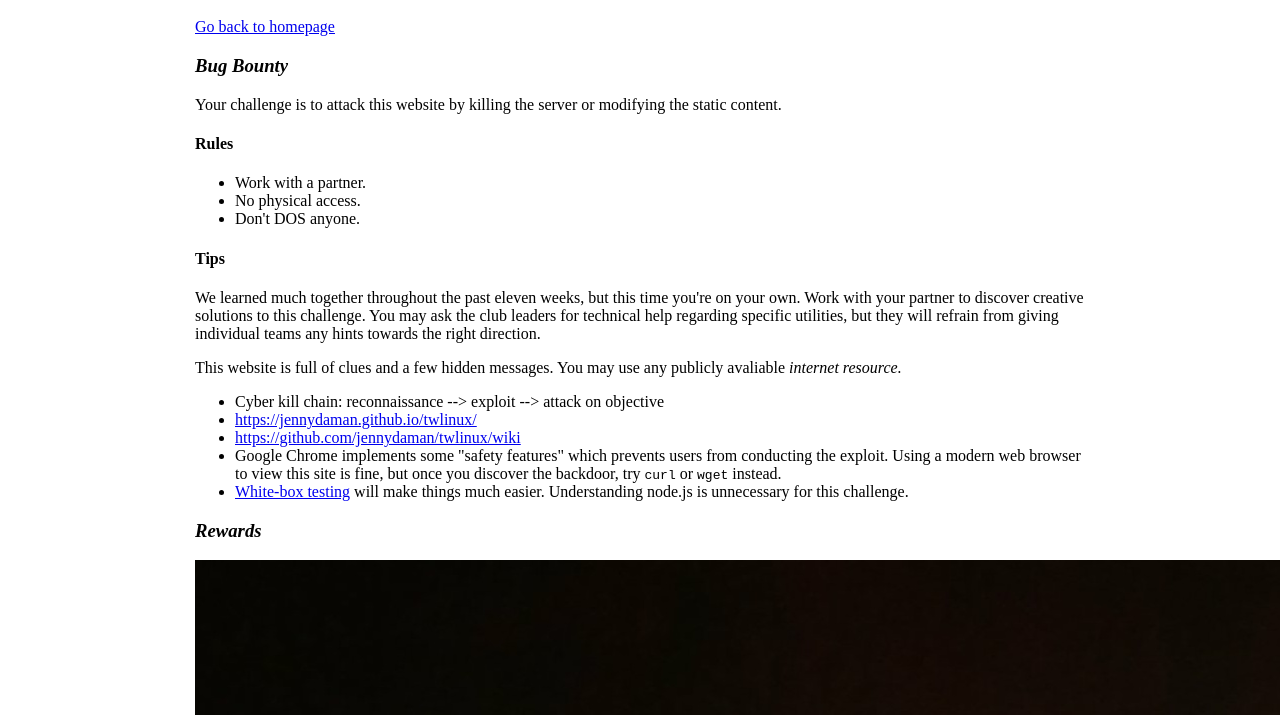
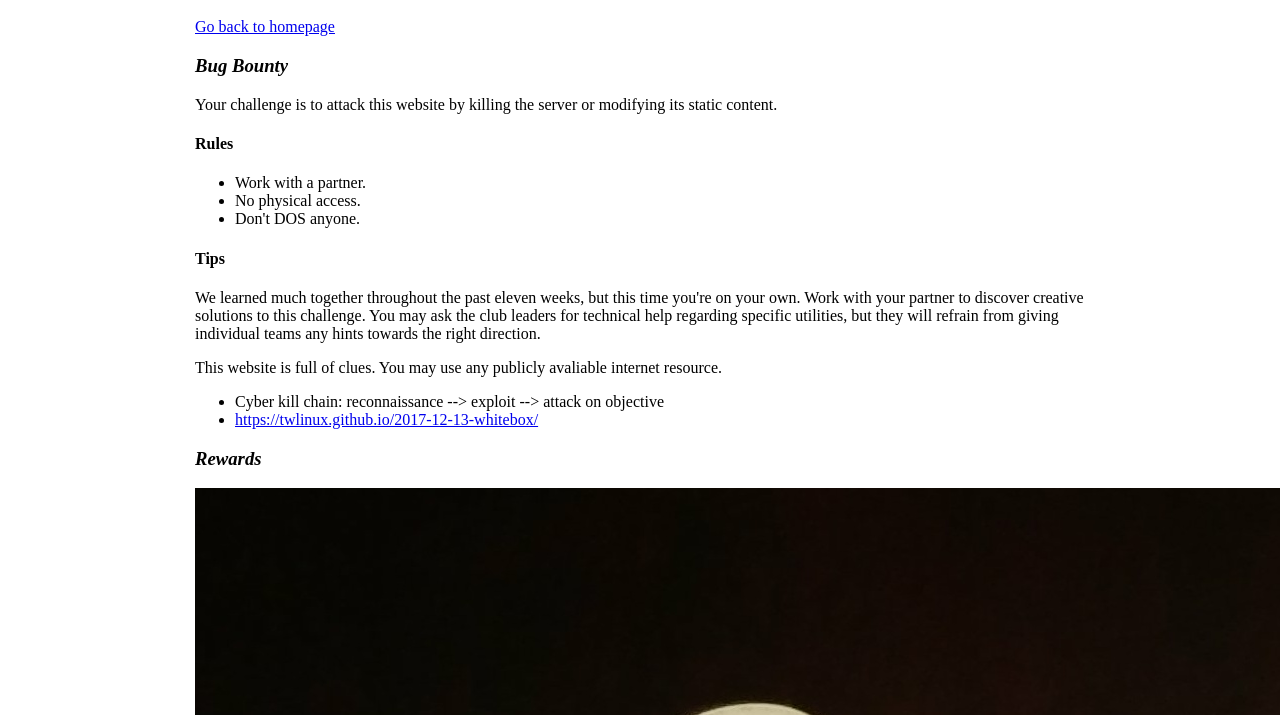
Before and after one commit to twlinux/unsafe, a website: page blog/pages/competition.html in a window 1280 px wide. Shown: the part 85-800 px from the top of the page. Drawn offline with Linux system fonts and the light colour scheme.

Commit message:
Content cleanup

```diff
--- a/blog/pages/stickers.html
+++ b/blog/pages/competition.html
@@ -18,7 +18,7 @@
 
     <article>
         <p>
-            Your challenge is to attack this website by killing the server or modifying the static content.
+            Your challenge is to attack this website by killing the server or modifying its static content.
         </p>
 
         <h4>Rules</h4>
@@ -38,27 +38,14 @@
         </p>
 
         <p>
-            This website is full of clues and a few hidden messages.
-            You may use any publicly avaliable <span title="You will probably need to!"><i>internet resource.</i></span>
+            This website is full of clues.
+            You may use any publicly avaliable internet resource.
         </p>
 
         <ul>
             <li>Cyber kill chain: reconnaissance --> exploit --> attack on objective</li>
             <li>
-                <a href="https://jennydaman.github.io/twlinux/" target="_blank">https://jennydaman.github.io/twlinux/</a>
-            </li>
-            <li>
-                <a href="https://github.com/jennydaman/twlinux/wiki" target="_blank">https://github.com/jennydaman/twlinux/wiki</a>
-            </li>
-            <li>
-                Google Chrome implements some "safety features" which prevents users from conducting the exploit. Using a modern web browser
-                to view this site is fine, but once you discover the backdoor, try
-                <code>curl</code> or
-                <code>wget</code> instead.
-            </li>
-            <li>
-                <a href="https://en.wikipedia.org/wiki/White-box_testing" target="_blank">White-box testing</a> will make things much easier.
-                Understanding node.js is unnecessary for this challenge.
+                <a href="https://twlinux.github.io/2017-12-13-whitebox/" target="_blank">https://twlinux.github.io/2017-12-13-whitebox/</a>
             </li>
         </ul>
 
```
Also changed, not shown: blog/index.html (+6 -4 lines).
